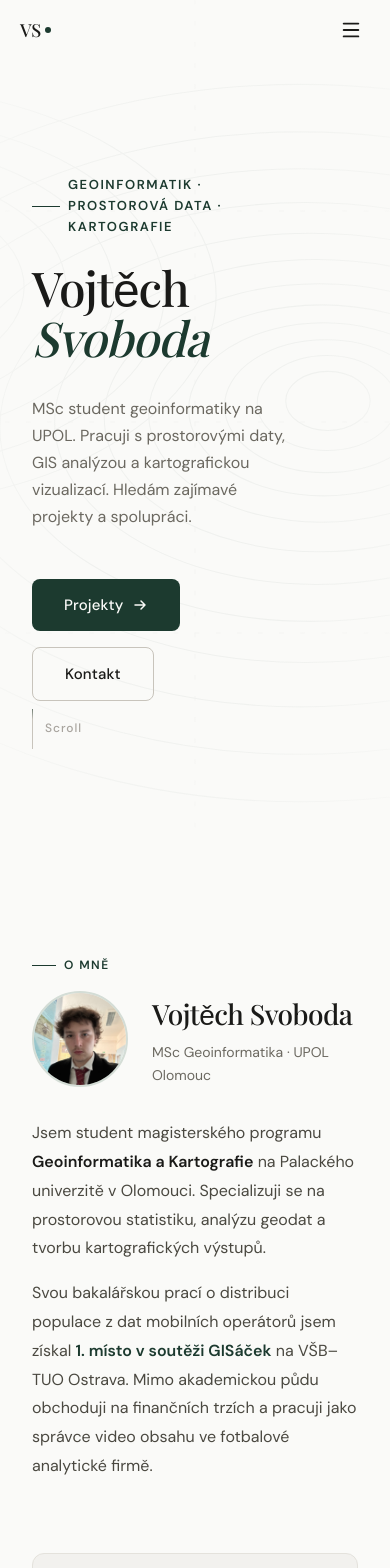
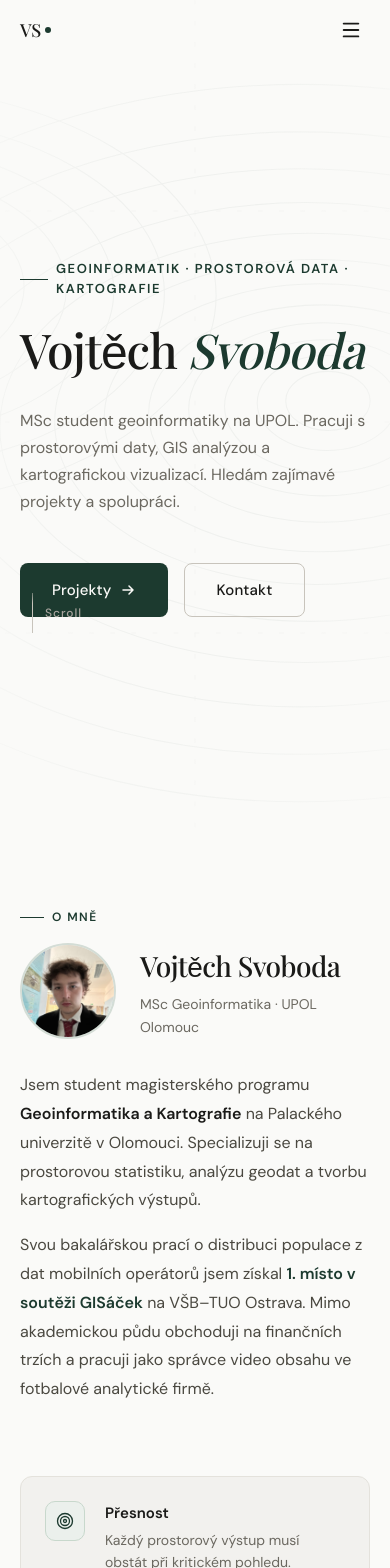
Before and after one commit to MetrPikeska/vojtech-svoboda-web, a Next.js app: page / in a window 390 px wide. Shown: the top 1568 px of the page. Built offline with nearby package versions, Linux system fonts and the light colour scheme.

Commit message:
feat: implement responsive padding adjustments across multiple components

```diff
--- a/components/About.tsx
+++ b/components/About.tsx
@@ -4,6 +4,7 @@ import { useRef } from "react";
 import Image from "next/image";
 import { motion, useInView } from "framer-motion";
 import { Target, BarChart2, Brain } from "lucide-react";
+import { useIsMobile } from "@/lib/hooks";
 
 const values = [
   {
@@ -39,13 +40,14 @@ const fadeUp = {
 export default function About() {
   const ref = useRef<HTMLDivElement>(null);
   const inView = useInView(ref, { once: true, margin: "-80px" });
+  const isMobile = useIsMobile();
 
   return (
     <section
       id="o-mne"
       ref={ref}
       style={{
-        padding: "7rem 2rem",
+        padding: isMobile ? "4rem 1.25rem" : "7rem 2rem",
         background: "#FAFAF8",
         maxWidth: 1200,
         margin: "0 auto",
--- a/components/Awards.tsx
+++ b/components/Awards.tsx
@@ -3,6 +3,7 @@
 import { useRef } from "react";
 import { motion, useInView } from "framer-motion";
 import { awards, education, courses } from "@/lib/data";
+import { useIsMobile } from "@/lib/hooks";
 
 const fadeUp = {
   hidden: { opacity: 0, y: 24 },
@@ -15,13 +16,14 @@ const fadeUp = {
 
 export default function Awards() {
   const ref = useRef<HTMLDivElement>(null);
+  const isMobile = useIsMobile();
   const inView = useInView(ref, { once: true, margin: "-60px" });
 
   return (
     <section
       id="oceneni"
       style={{
-        padding: "7rem 2rem",
+        padding: isMobile ? "4rem 1.25rem" : "7rem 2rem",
         background: "#F2F1EE",
         borderTop: "1px solid #E4E2DC",
       }}
--- a/components/Contact.tsx
+++ b/components/Contact.tsx
@@ -3,6 +3,7 @@
 import { useRef, useState } from "react";
 import { motion, useInView } from "framer-motion";
 import { Mail, ExternalLink, Send } from "lucide-react";
+import { useIsMobile } from "@/lib/hooks";
 
 const fadeUp = {
   hidden: { opacity: 0, y: 24 },
@@ -28,6 +29,7 @@ const inputStyle: React.CSSProperties = {
 
 export default function Contact() {
   const ref = useRef<HTMLDivElement>(null);
+  const isMobile = useIsMobile();
   const inView = useInView(ref, { once: true, margin: "-80px" });
   const [form, setForm] = useState({ name: "", email: "", message: "" });
 
@@ -46,7 +48,7 @@ export default function Contact() {
     <section
       id="kontakt"
       style={{
-        padding: "7rem 2rem",
+        padding: isMobile ? "4rem 1.25rem" : "7rem 2rem",
         background: "#1C3A2F",
         position: "relative",
         overflow: "hidden",
--- a/components/Hero.tsx
+++ b/components/Hero.tsx
@@ -46,11 +46,11 @@ export default function Hero() {
           zIndex: 10,
           maxWidth: 1200,
           margin: "0 auto",
-          padding: "8rem 2rem 6rem",
+          padding: isMobile ? "6rem 1.25rem 4rem" : "8rem 2rem 6rem",
           width: "100%",
           display: "grid",
-          gridTemplateColumns: "1fr auto",
-          gap: "4rem",
+          gridTemplateColumns: isMobile ? "1fr" : "1fr auto",
+          gap: "3rem",
           alignItems: "center",
         }}
       >
@@ -212,13 +212,12 @@ export default function Hero() {
           </motion.div>
         </div>
 
-        {/* Right: photo — hidden on small screens via inline media workaround */}
-        <motion.div
+        {/* Right: photo — hidden on mobile */}
+        {!isMobile && <motion.div
           custom={4}
           variants={fadeUp}
           initial="hidden"
           animate="visible"
-          className="hidden lg:block"
           style={{
             position: "relative",
             flexShrink: 0,
@@ -268,7 +267,7 @@ export default function Hero() {
               zIndex: -1,
             }}
           />
-        </motion.div>
+        </motion.div>}
 
         {/* Scroll indicator */}
         <motion.div
--- a/components/Projects.tsx
+++ b/components/Projects.tsx
@@ -17,6 +17,7 @@ const fadeUp = {
 
 export default function Projects() {
   const ref = useRef<HTMLDivElement>(null);
+  const isMobile = useIsMobile();
   const inView = useInView(ref, { once: true, margin: "-80px" });
 
   const [featured, ...rest] = projects;
@@ -25,7 +26,7 @@ export default function Projects() {
     <section
       id="projekty"
       style={{
-        padding: "7rem 2rem",
+        padding: isMobile ? "4rem 1.25rem" : "7rem 2rem",
         background: "#FAFAF8",
       }}
     >
--- a/components/Skills.tsx
+++ b/components/Skills.tsx
@@ -3,6 +3,7 @@
 import { useRef } from "react";
 import { motion, useInView } from "framer-motion";
 import { skillGroups } from "@/lib/data";
+import { useIsMobile } from "@/lib/hooks";
 import { Globe, Code2, Database, MapPin, Layers } from "lucide-react";
 
 const groupIcons = [Globe, Code2, Database, MapPin, Layers];
@@ -18,13 +19,14 @@ const fadeUp = {
 
 export default function Skills() {
   const ref = useRef<HTMLDivElement>(null);
+  const isMobile = useIsMobile();
   const inView = useInView(ref, { once: true, margin: "-80px" });
 
   return (
     <section
       id="dovednosti"
       style={{
-        padding: "7rem 2rem",
+        padding: isMobile ? "4rem 1.25rem" : "7rem 2rem",
         background: "#F2F1EE",
         borderTop: "1px solid #E4E2DC",
         borderBottom: "1px solid #E4E2DC",
```
